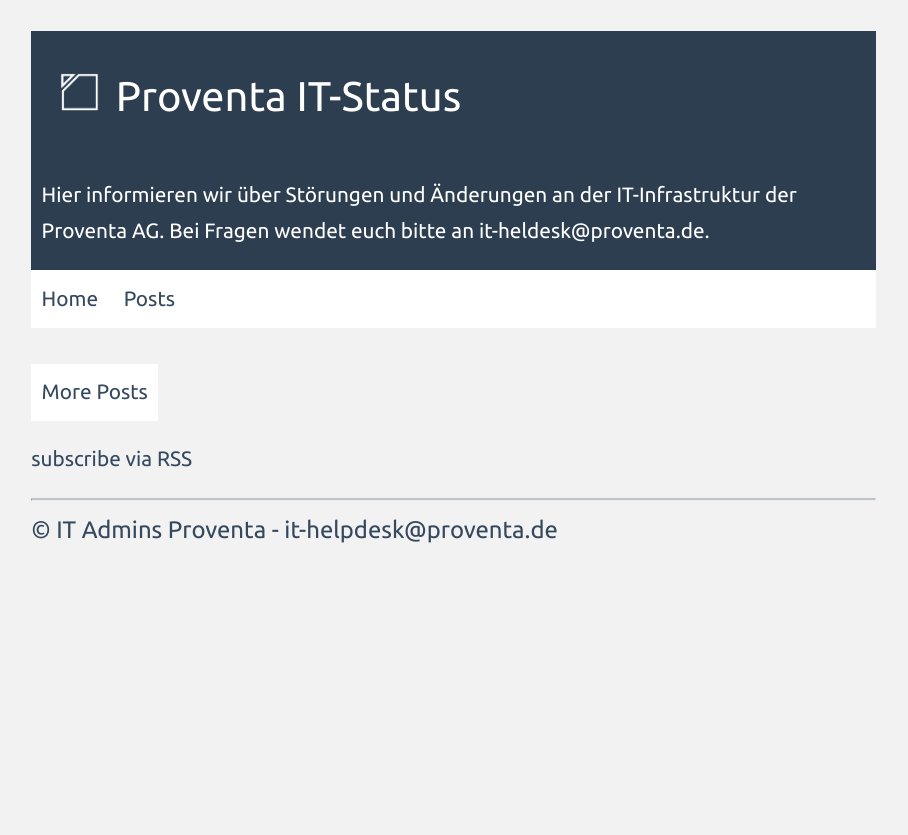
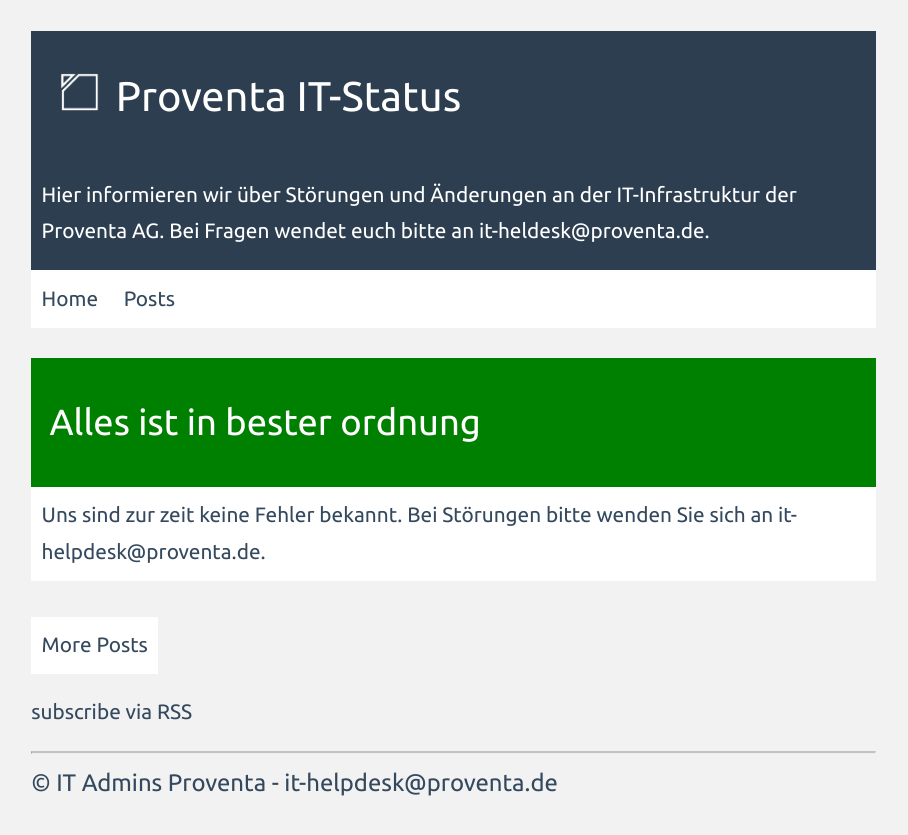
Before and after one commit to proventa/status, a Jekyll site: the page built from index.html, in a window 1280 px wide. Shown: the top 835 px of the page, without its empty margins (0-908 px from the left). Built offline with Jekyll 4.4.1, drawn with Linux system fonts in a browser that asks for light colours.

Commit message:
style good posts

```diff
--- a/css/main.css
+++ b/css/main.css
@@ -28,6 +28,10 @@
 
 article {
     background: #fff;
+}
+
+article.done h2{
+  background: green;
 }
 
 time {
--- a/index.html
+++ b/index.html
@@ -2,7 +2,7 @@
 layout: default
 title: Proventa IT-Status
 ---
-{% assign category_size = site.categories.active.size %}
+{% assign category_size = site.categories.active | size %}
 {% if category_size == 0 %}
 <article class="done">
         <h2 class="title">Alles ist in bester ordnung</h2>
```
